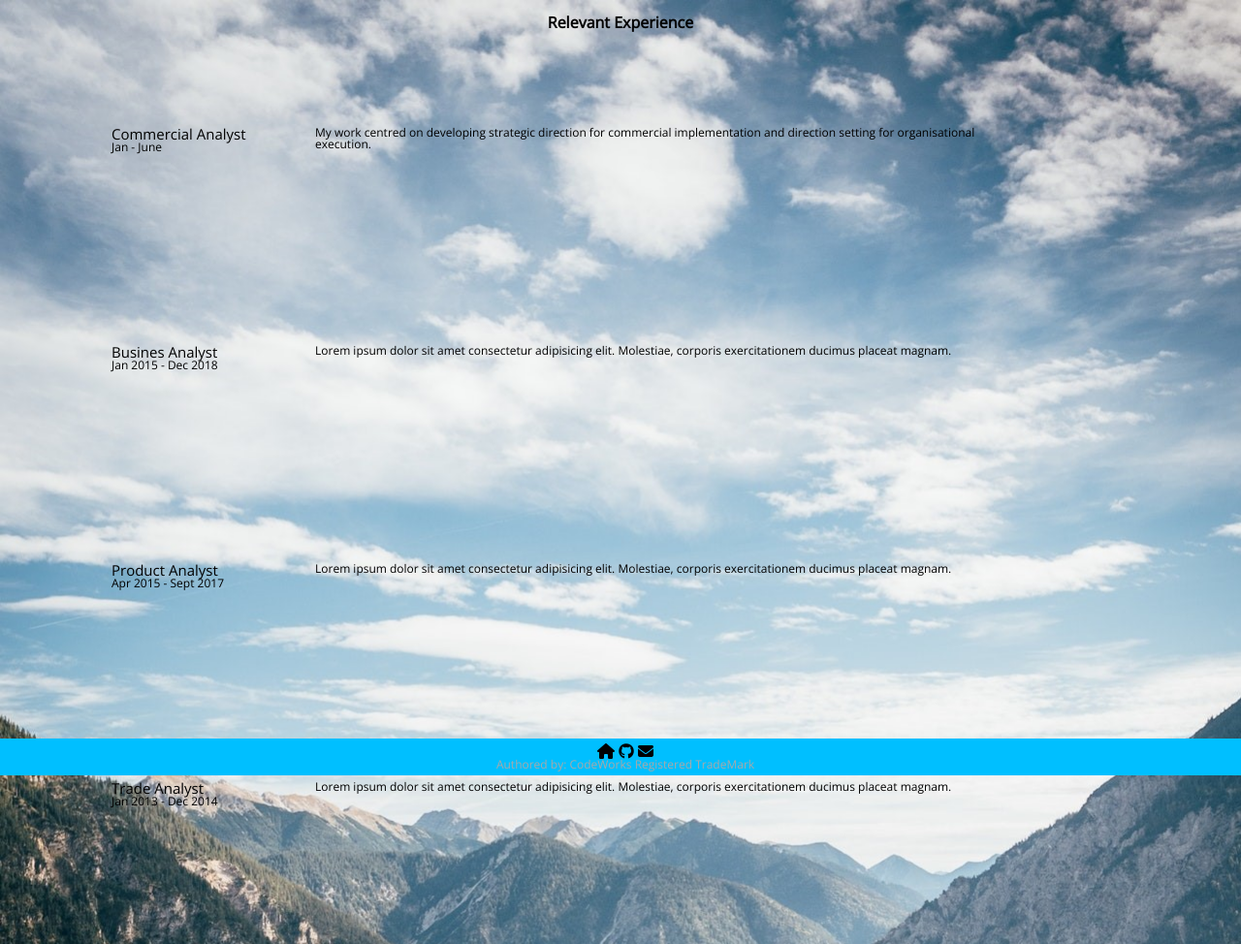
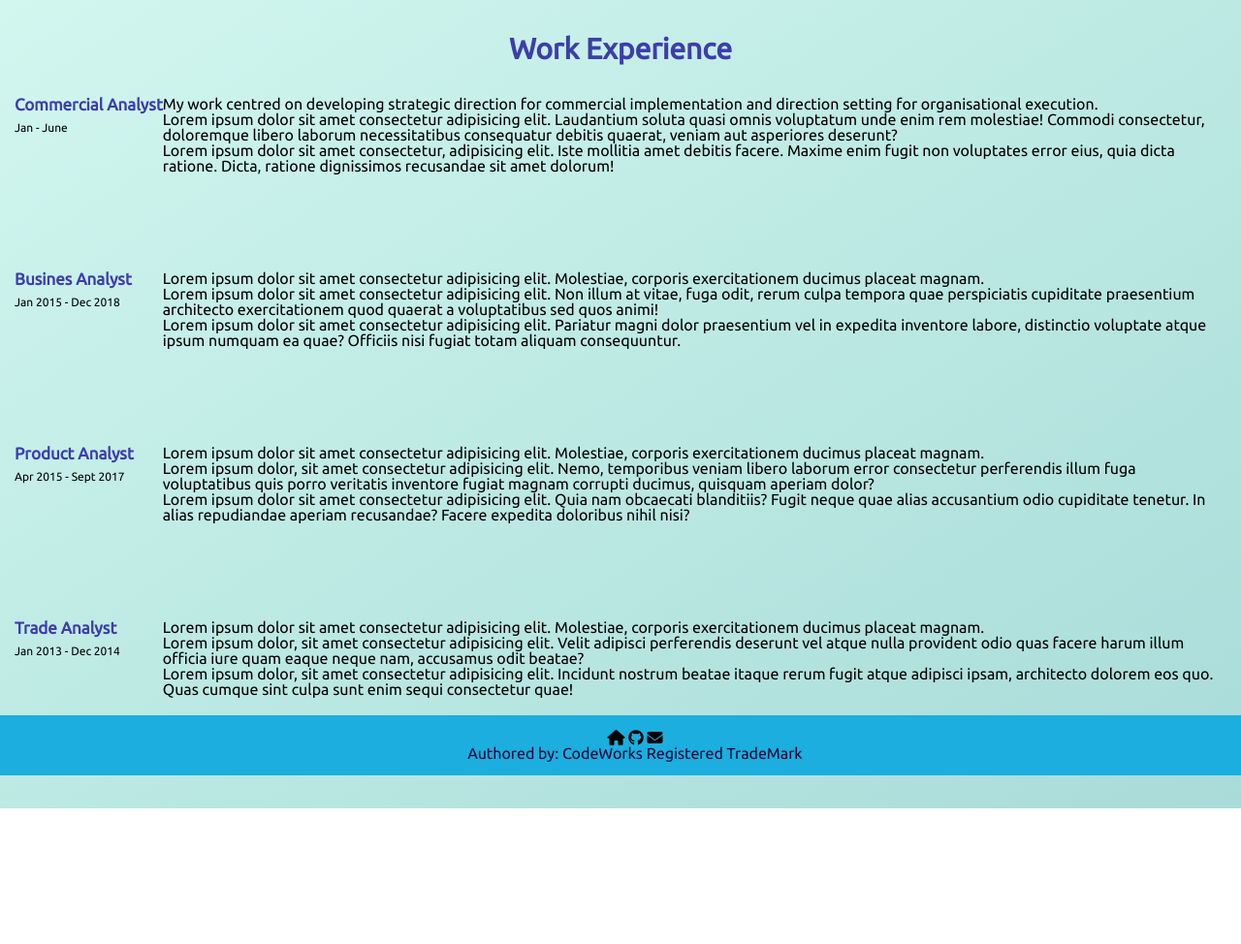
Before and after one commit to leye20/resume-assignment, a plain HTML site: page new.html in a window 1280 px wide. Shown: the whole page at 97% size. After the commit the page ends 834 px from the top, so only its background shows below. Drawn offline with nearby package versions, Linux system fonts and the light colour scheme.

Commit message:
HTML code validated

```diff
--- a/new.html
+++ b/new.html
@@ -1,74 +1,81 @@
 <!DOCTYPE html>
-<html lang="en">
+<html lang="en" class="new">
 
 <head>
     <title>Work Experience</title>
     <meta charset="utf-8">
     <meta name="viewport" content="width=device-width, initial-scale=1.0">
     <script src="https://kit.fontawesome.com/1e3f24cbb9.js" crossorigin="anonymous"></script>
-    <link href="https://fonts.googleapis.com/css?family=Crimson+Text|Open+Sans&display=swap" rel="stylesheet">
+    <link href="https://fonts.googleapis.com/css?family=Ubuntu&display=swap" rel="stylesheet">
     <link rel="stylesheet" href="styles/reset.css" />
     <link rel="stylesheet" href="styles/styles.css" />
 </head>
 
 <body>
+    <header class="workexp">Work Experience</header>
     <section class="container">
         <section class="expSection">
-            <h3>Relevant Experience</h3>
-
-            <section class="job">
-                <section class="leftCol">
             <h4>Commercial Analyst</h4>
             <h5>Jan - June</h5>
         </section>
         <section class="rightCol">
-                    <p>My work centred on developing strategic direction for commercial implementation and direction setting for organisational execution.</p>
+            <p>My work centred on developing strategic direction for commercial implementation and direction setting for
+                organisational execution.</p>
+            <p>Lorem ipsum dolor sit amet consectetur adipisicing elit. Laudantium soluta quasi omnis voluptatum unde
+                enim rem molestiae! Commodi consectetur, doloremque libero laborum necessitatibus consequatur debitis
+                quaerat, veniam aut asperiores deserunt?</p>
+            <p>Lorem ipsum dolor sit amet consectetur, adipisicing elit. Iste mollitia amet debitis facere. Maxime enim
+                fugit non voluptates error eius, quia dicta ratione. Dicta, ratione dignissimos recusandae sit amet
+                dolorum!</p>
         </section>
-            </section>
-
-            <section class="job">
         <section class="leftCol">
             <h4>Busines Analyst</h4>
             <h5>Jan 2015 - Dec 2018</h5>
         </section>
         <section class="rightCol">
-                    <p>Lorem ipsum dolor sit amet consectetur adipisicing elit. Molestiae, corporis exercitationem ducimus placeat
-                        magnam.</p>
+            <p>Lorem ipsum dolor sit amet consectetur adipisicing elit. Molestiae, corporis exercitationem ducimus
+                placeat magnam.</p>
+            <p>Lorem ipsum dolor sit amet consectetur adipisicing elit. Non illum at vitae, fuga odit, rerum culpa
+                tempora quae perspiciatis cupiditate praesentium architecto exercitationem quod quaerat a voluptatibus
+                sed quos animi!</p>
+            <p>Lorem ipsum dolor sit amet consectetur adipisicing elit. Pariatur magni dolor praesentium vel in expedita
+                inventore labore, distinctio voluptate atque ipsum numquam ea quae? Officiis nisi fugiat totam aliquam
+                consequuntur.</p>
         </section>
-            </section>
-
-            <section class="job">
         <section class="leftCol">
             <h4>Product Analyst</h4>
             <h5>Apr 2015 - Sept 2017</h5>
         </section>
         <section class="rightCol">
-                    <p>Lorem ipsum dolor sit amet consectetur adipisicing elit. Molestiae, corporis exercitationem ducimus placeat
-                        magnam.</p>
+            <p>Lorem ipsum dolor sit amet consectetur adipisicing elit. Molestiae, corporis exercitationem ducimus
+                placeat magnam.</p>
+            <p>Lorem ipsum dolor, sit amet consectetur adipisicing elit. Nemo, temporibus veniam libero laborum error
+                consectetur perferendis illum fuga voluptatibus quis porro veritatis inventore fugiat magnam corrupti
+                ducimus, quisquam aperiam dolor?</p>
+            <p>Lorem ipsum dolor sit amet consectetur adipisicing elit. Quia nam obcaecati blanditiis? Fugit neque quae
+                alias accusantium odio cupiditate tenetur. In alias repudiandae aperiam recusandae? Facere expedita
+                doloribus nihil nisi?</p>
         </section>
-            </section>
-
-            <section class="job">
         <section class="leftCol">
             <h4>Trade Analyst</h4>
             <h5>Jan 2013 - Dec 2014</h5>
         </section>
         <section class="rightCol">
-                    <p>Lorem ipsum dolor sit amet consectetur adipisicing elit. Molestiae, corporis exercitationem ducimus placeat
-                        magnam.</p>
+            <p>Lorem ipsum dolor sit amet consectetur adipisicing elit. Molestiae, corporis exercitationem ducimus
+                placeat magnam.</p>
+            <p>Lorem ipsum dolor, sit amet consectetur adipisicing elit. Velit adipisci perferendis deserunt vel atque
+                nulla provident odio quas facere harum illum officia iure quam eaque neque nam, accusamus odit beatae?
+            </p>
+            <p>Lorem ipsum dolor, sit amet consectetur adipisicing elit. Incidunt nostrum beatae itaque rerum fugit
+                atque adipisci ipsam, architecto dolorem eos quo. Quas cumque sint culpa sunt enim sequi consectetur
+                quae!</p>
         </section>
     </section>
-        </section>
-        <!--END EXP-->
-
-    </section>
-
     <footer class="foot">
         <a href="index.html"><i class="fas fa-home"></i></a>
         <a href="https://github.com/leye20"><i class="fab fa-github"></i></a>
         <a href="mailto:someone@example.com"><i class="fas fa-envelope"></i></a>
         <p>Authored by: CodeWorks Registered TradeMark</p>
-        <!-- <img src="./image/scenic-view-of-mountain-during-daytime-1482927.jpg" alt=":)"> -->
     </footer>
 </body>
 
--- a/styles/styles.css
+++ b/styles/styles.css
@@ -1,53 +1,82 @@
-html {
-    background-color: hsl(180, 100%, 94%);
-    font-family: "crimson", "Open Sans", Verdana, "Geneva", Tahoma, sans-serif;
-    background-repeat: no-repeat;
-    background-size: 100%;
+/* @media only screen and (max-width: 767px) { */
+    /* phones */
+
+    html {
+        background-color: hsl(180, 100%, 94%);
+        background-repeat: no-repeat;
+        background-size: 100%;
+        font-family: "Ubuntu", "Open Sans", Verdana, "Geneva", Tahoma, sans-serif;
+    }
+
+.mainhtml{
+    background: url("../image/scenic-view-of-mountain-during-daytime-1482927.jpg");
+    background-size: cover;
+    background-attachment: fixed;
+    height: 100%;
 }
-head{
-    background-origin: padding-box;
+
+.new{
+    background: linear-gradient(to bottom right, rgba(164, 238, 222, 0.5), rgba(82, 184, 179, 0.5) );
 }
 
 .about{
+    background: linear-gradient(to bottom right, rgba(164, 238, 222, 0.5), rgba(82, 184, 179, 0.5) );
+}
+
+.sandc{
+    background: linear-gradient(to bottom right, rgba(164, 238, 222, 0.5), rgba(82, 184, 179, 0.5) );
+}
+
+header{
+    max-width: 600px;
+    margin: 0 auto;
+}
+
+.About{
     text-align: center;
+    max-width: 600px;
+    margin: 64px auto;
+    border-top: 2px solid grey;
+    border-bottom: 2px solid grey;
 }
 
 h1 {
     text-align: center;
     font-weight: bold;
-    /* font-size: 60px; */
+    font-size: 35px;
+    padding-bottom: 15px;
+    padding-top: 15px;
 }
 h2 {
     text-align: justify;
-    /* font-style: italic; */
-    /* font-size: 20px; */
-    /* margin: 20px, 20px, 20px, auto; */
+
 }
 h3{
     font-weight: bold;
     text-align: center;
-
+    font-size: 30px;
+    padding-bottom: 15px;
+    padding-top: 15px;
 }
 
 h4{
+    color: rgb(61, 61, 170);
+    font-weight: bold;
     /* text-align: left; */
     /* font-style: oblique; */
-    font-size: 15px;
+    font-size: 17px;
 }
 h5{
     font-size: 12px;
+    padding-top: 10px;
+    text-align: left;
 }
 h6{
     font-size: 15px;
     font-weight: bold;
 }
-html{
-    background-image: url("../image/scenic-view-of-mountain-during-daytime-1482927.jpg");
-    background-size: cover;
-    background-attachment: fixed;
-    height: 100%;
-}
 
+/*
 .leftCol{
     float:left;
     width:20%;
@@ -55,7 +84,7 @@ html{
 .rightCol{
     float:left;
     width:70%;
-}
+} */
 .job{
     margin: 3%;
     margin-bottom: 8%;
@@ -71,20 +100,32 @@ ul{
     padding-left: 40px;
 }
 
-p{
+.paragraph {
     /* text-align: center; */
-    font-size: 12px;
+    font-size: 15px;
+    padding: 15px;
+
+}
+
+button{
+    background-color: rgba(82, 184, 179, 0.8);
+    height: 30px;
+    width: 80px;
+    font-style: italic;
+    font-weight: bold;
 }
 .unordered{
-    padding-left:15%;
+    padding-left:1%;
+    text-align: justify;
 }
 /* START NAVBAR */
 nav {
-    background: #55d6aa;
+    background: rgba(82, 184, 179, 0.8);
     display: flex;
     justify-content: space-around;
     height: 10vh;
     align-items: center;
+    padding: 32px;
 }
 
 /* nav::after {
@@ -93,6 +134,10 @@ nav {
     clear: both;
 } */
 
+.flex-header{
+    flex-wrap: wrap;
+    height: auto;
+}
 nav a{
     /* display: inline-block; */
     /* margin-right: 70px; */
@@ -142,10 +187,10 @@ body{
     bottom: 0px;
     width: 100%;
     height: auto;
-    color: darkgrey;
+    color: rgb(11, 11, 58);
     text-align: center;
-    background-color: deepskyblue;
-    padding: 5px;
+    background-color: rgb(27, 174, 223);
+    padding: 15px;
 }
 .foot a{
     color: black;
@@ -153,9 +198,12 @@ body{
 
 .flexcontainer {
     display: block;
+    font-weight: bold;
 }
 form {
     overflow: hidden;
+    max-width: 600px;
+    margin: 64px auto;
   }
   label{
       width: 70vw;
@@ -171,8 +219,27 @@ form {
     box-sizing: border-box;
 
     width: 100%;
-  }
+    }
 
+
+  .container {
+    display: grid;
+    grid-template-columns: auto auto;
+    grid-template-rows: auto auto auto auto;
+    height: 90vh;
+    }
+
+    .workexp{
+        color: rgb(61, 61, 170);
+        font-weight: bolder;
+        font-size: 30px;
+        text-align: center;
+        text-size-adjust: 30px;
+        height: 8vh;
+        padding-top: 20px;
+
+    }
+/* } */
 @media only screen and (min-width: 600px) {
     /* DESKTOP */
     .flexcontainer{
@@ -181,3 +248,11 @@ form {
         text-align: center;
     }
   }
+
+  @media only screen and (min-width: 768px) {
+    /* tablets and desktop */
+}
+
+@media only screen and (max-width: 767px) and (orientation: portrait) {
+    /* portrait phones */
+}
```
Also changed, not shown: about.html (+23 -17 lines), index.html (+15 -13 lines), sandc.html (+9 -4 lines). Lines whose indentation alone changed are shown as unchanged.
